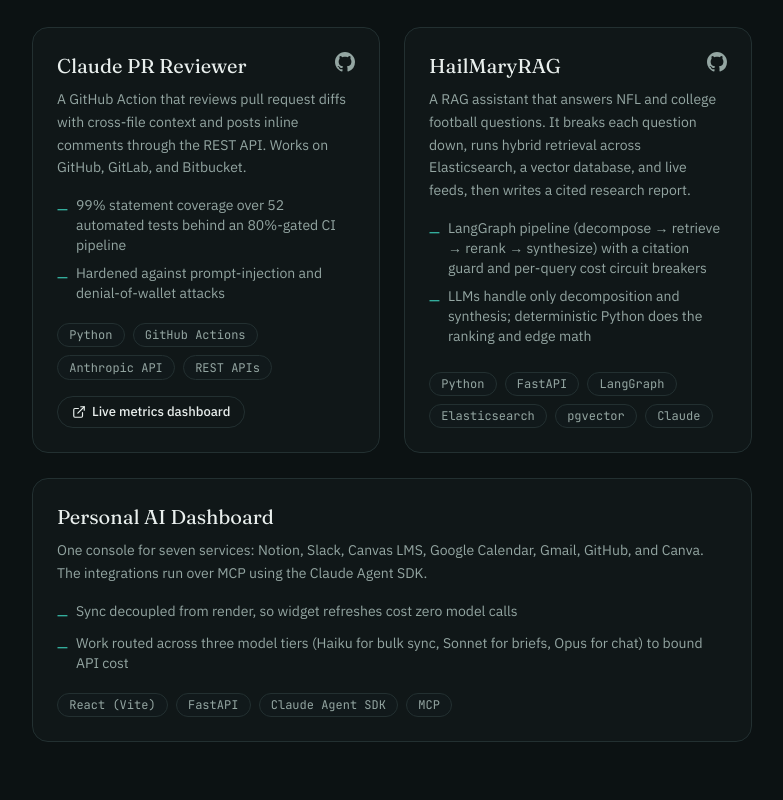
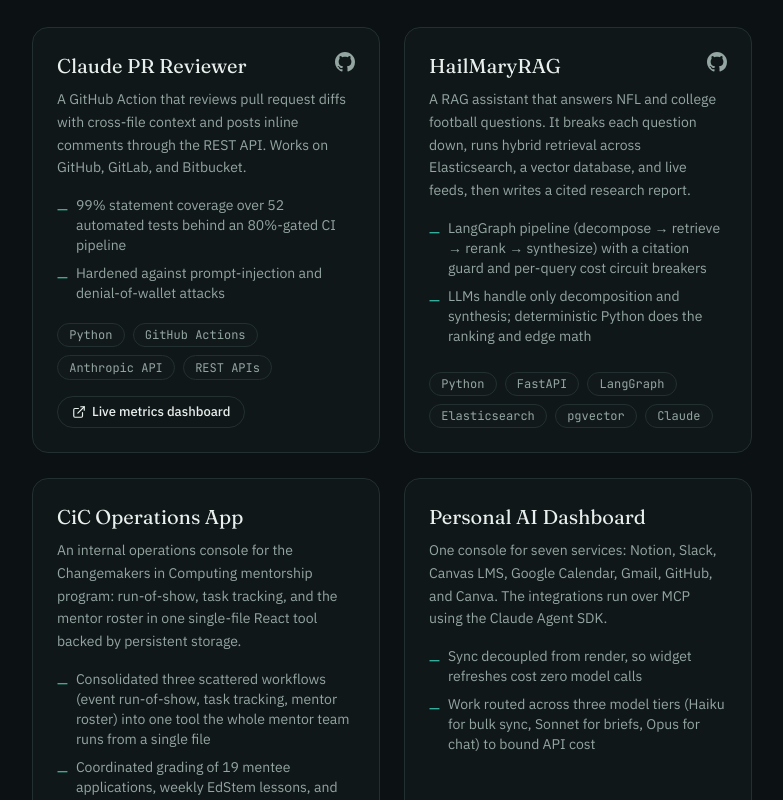
Before and after one commit to esingh25/personal-website, a Next.js app: page / in a window 1280 px wide. Shown: the part 2000-2800 px from the top of the page, without its empty margins (248-1031 px from the left). Built offline with nearby package versions, Linux system fonts and the light colour scheme.

Commit message:
feat: add CiC Operations App to projects
Real impact numbers only (41-student cohort, 19 applications, three
workflows consolidated); grid spans the last card full-width only for
odd project counts

```diff
--- a/src/app/page.tsx
+++ b/src/app/page.tsx
@@ -48,7 +48,11 @@ export default function Home() {
               <Reveal
                 key={project.name}
                 delay={i * 0.1}
-                className={i === projects.length - 1 ? "sm:col-span-2" : undefined}
+                className={
+                  i === projects.length - 1 && projects.length % 2 === 1
+                    ? "sm:col-span-2"
+                    : undefined
+                }
               >
                 <ProjectCard project={project} />
               </Reveal>
--- a/src/data/projects.ts
+++ b/src/data/projects.ts
@@ -35,6 +35,16 @@ export const projects: Project[] = [
     githubUrl: "https://github.com/esingh25/HailMaryRAG",
   },
   {
+    name: "CiC Operations App",
+    description:
+      "An internal operations console for the Changemakers in Computing mentorship program: run-of-show, task tracking, and the mentor roster in one single-file React tool backed by persistent storage.",
+    highlights: [
+      "Consolidated three scattered workflows (event run-of-show, task tracking, mentor roster) into one tool the whole mentor team runs from a single file",
+      "Coordinated grading of 19 mentee applications, weekly EdStem lessons, and alumni outreach for a 41-student cohort",
+    ],
+    stack: ["React", "JavaScript", "localStorage"],
+  },
+  {
     name: "Personal AI Dashboard",
     description:
       "One console for seven services: Notion, Slack, Canvas LMS, Google Calendar, Gmail, GitHub, and Canva. The integrations run over MCP using the Claude Agent SDK.",
```
